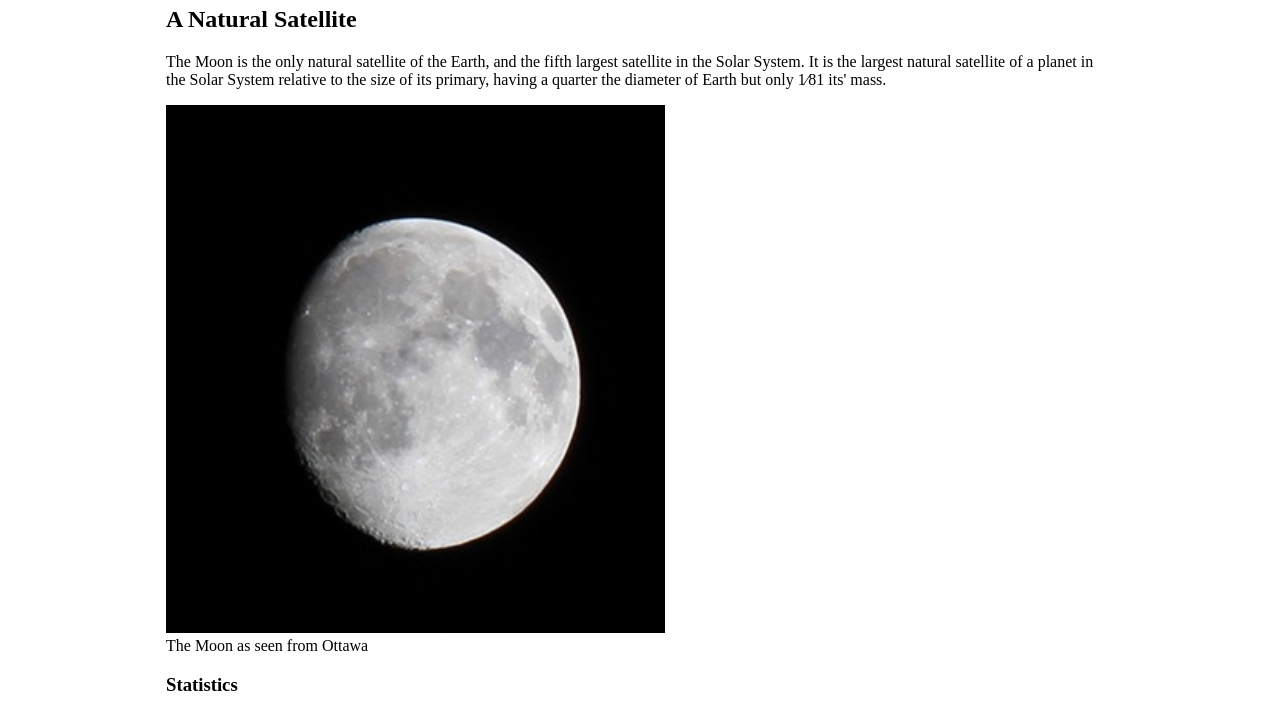
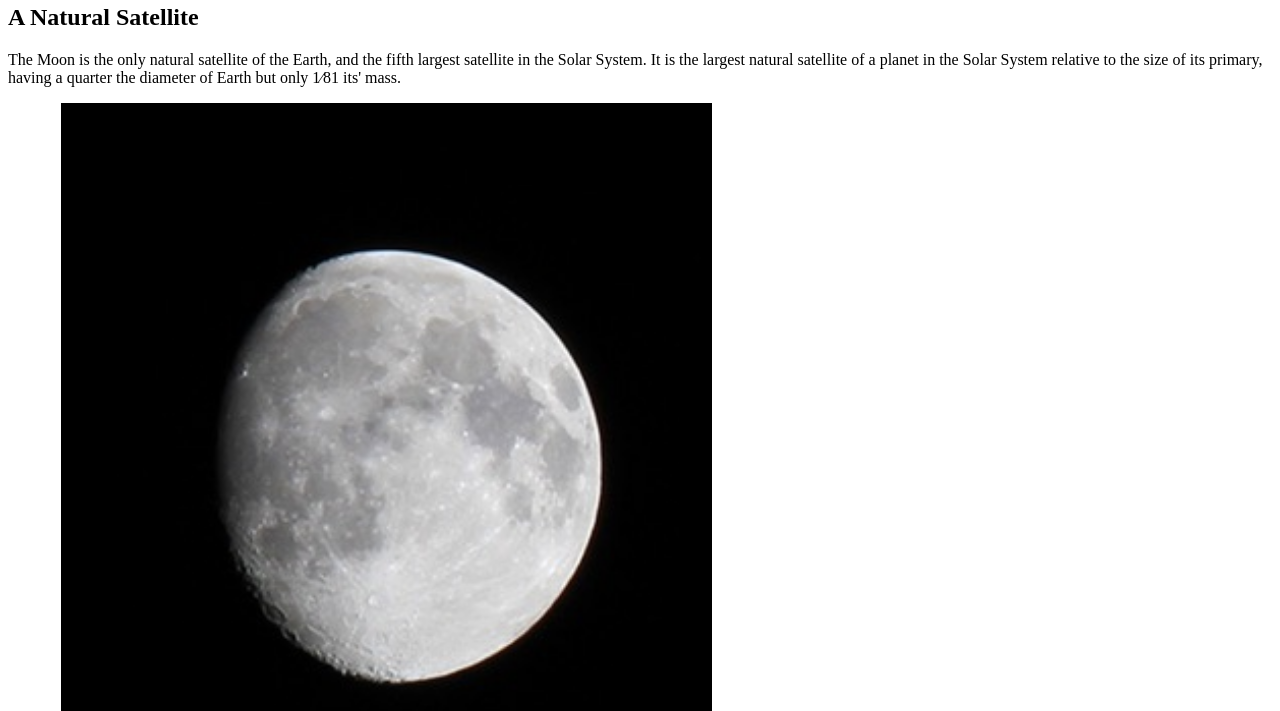
Before and after one commit to andywang0625/The-Moon, a plain HTML site: page index.html in a window 1280 px wide. Shown: the part 102-813 px from the top of the page. Drawn offline with Linux system fonts and the light colour scheme.

Commit message:
Deleted CSS in the page

```diff
--- a/index.html
+++ b/index.html
@@ -1,18 +1,18 @@
 <!DOCTYPE html>
 <head>
 <title>The Moon</title>
-	<style>
+	<!--<style>
 		.bodypage{width:75%;margin:auto;margin-top: 50px}
-	</style>
+	</style>-->
 	<meta charset="UTF-8">
 </head>
 
 <body>
-	<div class="bodypage">
+	<div <!-- class="bodypage"-->>
 		<h1>The Moon</h1>
 			<h2>A Natural Satellite </h2>
 			<p>The Moon is the only natural satellite of the Earth, and the fifth largest satellite in the Solar System. It is the largest natural satellite of a planet in the Solar System relative to the size of its primary, having a quarter the diameter of Earth but only 1⁄81 its' mass.</p>
-			<figure style="margin-left: 0">
+			<figure <!-- tyle="margin-left: 0" -->>
 				<img width="55%" src="./img/moon.jpg">
 				<figcaption>The Moon as seen from Ottawa</figcaption>
 			</figure>
```
